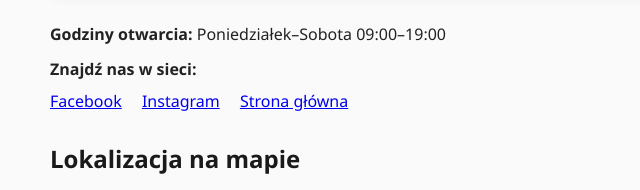
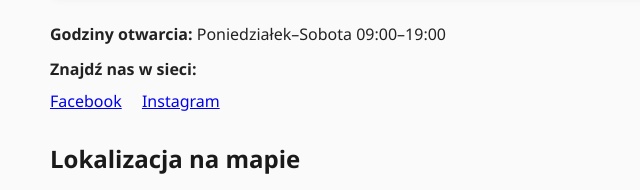
Before and after one commit to WaldiAI/testhtml2, a plain HTML site: page index.html in a window 1280 px wide. Shown: the part 1928-2118 px from the top of the page, without its empty margins (240-880 px from the left). Drawn offline with Linux system fonts and the light colour scheme.

Commit message:
Usunięto link 'Strona główna' z sekcji social

```diff
--- a/index.html
+++ b/index.html
@@ -198,7 +198,6 @@
       <ul style="list-style:none; padding-left:0; margin:0.3em 0 0 0;">
         <li style="display:inline; margin-right:1em;"><a href="https://www.facebook.com/KrakowPiercing/" target="_blank" rel="noopener">Facebook</a></li>
         <li style="display:inline; margin-right:1em;"><a href="https://www.instagram.com/martin_jewelry_piercing_krakow/" target="_blank" rel="noopener">Instagram</a></li>
-        <li style="display:inline;"><a href="https://jewelry-piercing.pl/" target="_blank" rel="noopener">Strona główna</a></li>
       </ul>
     </div>
   </section>
```
